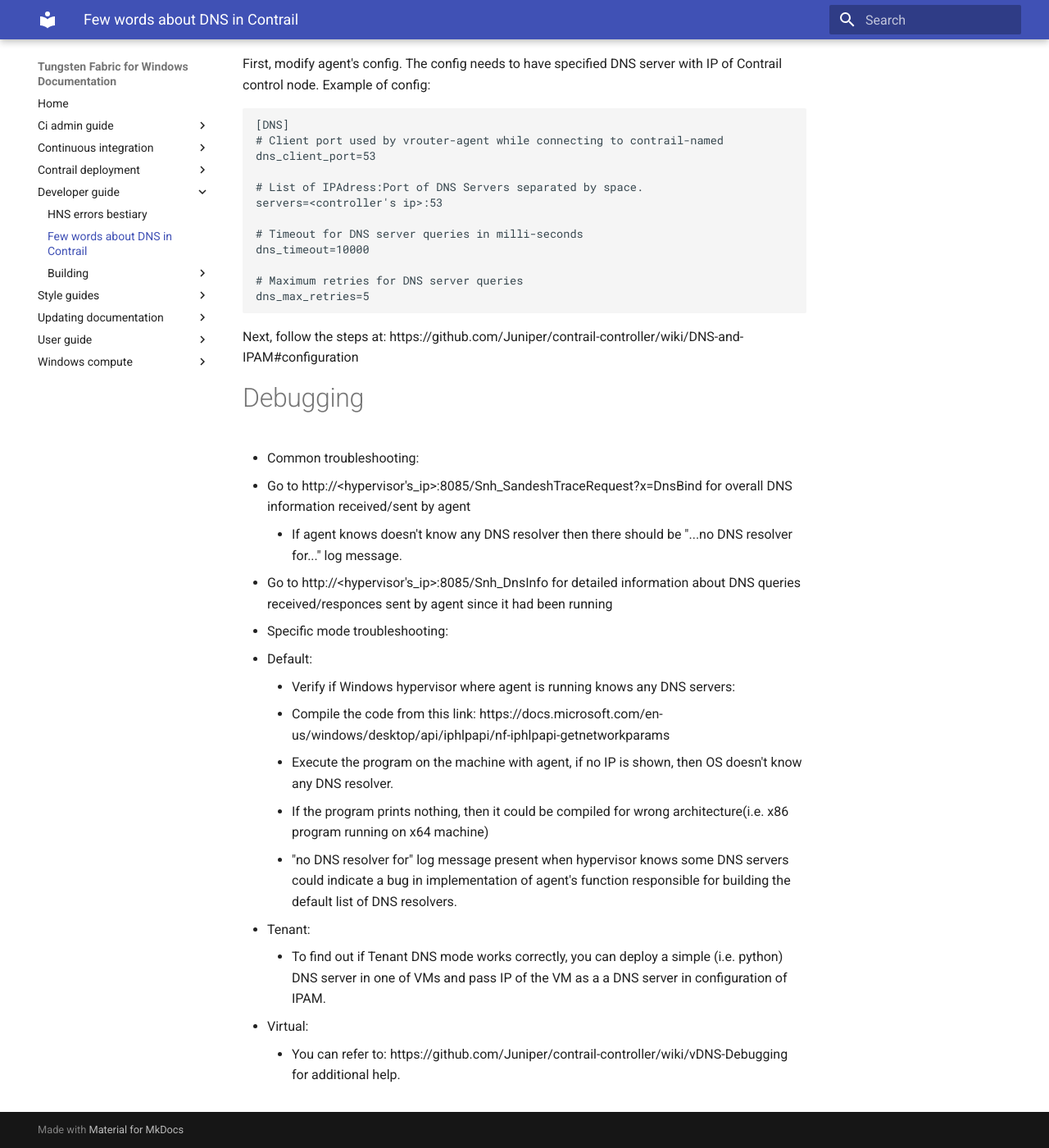
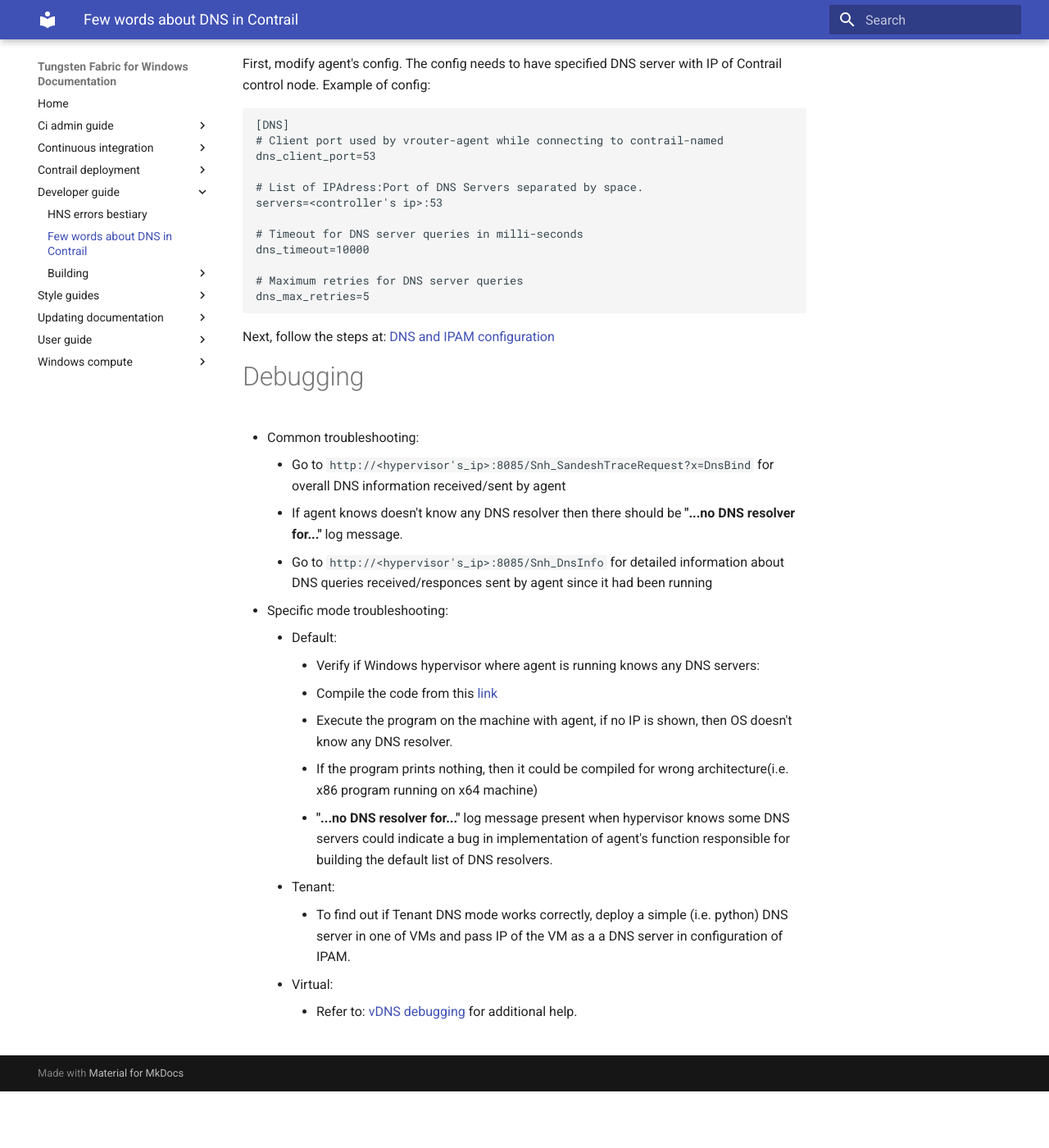
Before and after one commit to piotr-szuberski/contrail-windows-docs, an MkDocs documentation site: the page built from doc/developer_guide/dns_in_contrail_overview.md, in a window 1280 px wide and 1400 px high, scrolled down 489 px. Shown: the whole window at 82% size. Built offline with MkDocs 1.6.1 and Material for MkDocs 9.7.7, drawn with Linux system fonts in a browser that asks for light colours; after the commit the page ends 1820 px from its top, so only the background shows below that.

Commit message:
Fix formatting issues

```diff
--- a/doc/developer_guide/dns_in_contrail_overview.md
+++ b/doc/developer_guide/dns_in_contrail_overview.md
@@ -26,24 +26,22 @@
     # Maximum retries for DNS server queries
     dns_max_retries=5
 
-Next, follow the steps at:
-https://github.com/Juniper/contrail-controller/wiki/DNS-and-IPAM#configuration
+Next, follow the steps at: [DNS and IPAM configuration](https://github.com/Juniper/contrail-controller/wiki/DNS-and-IPAM#configuration)
 
 # Debugging
 
 * Common troubleshooting:
-  * Go to http://<hypervisor's_ip>:8085/Snh_SandeshTraceRequest?x=DnsBind for overall DNS information received/sent by agent
-    * If agent knows doesn't know any DNS resolver then there should be "...no DNS resolver for..." log message.
-  * Go to http://<hypervisor's_ip>:8085/Snh_DnsInfo for detailed information about DNS queries received/responces sent by agent since it had been running
+    * Go to `http://<hypervisor's_ip>:8085/Snh_SandeshTraceRequest?x=DnsBind` for overall DNS information received/sent by agent
+      * If agent knows doesn't know any DNS resolver then there should be **"...no DNS resolver for..."** log message.
+    * Go to `http://<hypervisor's_ip>:8085/Snh_DnsInfo` for detailed information about DNS queries received/responces sent by agent since it had been running
 * Specific mode troubleshooting:
-  * Default:
-    * Verify if Windows hypervisor where agent is running knows any DNS servers:
-      * Compile the code from this link: https://docs.microsoft.com/en-us/windows/desktop/api/iphlpapi/nf-iphlpapi-getnetworkparams
-      * Execute the program on the machine with agent, if no IP is shown, then OS doesn't know any DNS resolver.
-      * If the program prints nothing, then it could be compiled for wrong architecture(i.e. x86 program running on x64 machine)
-    * "no DNS resolver for" log message present when hypervisor knows some DNS servers could indicate a bug in implementation of agent's function responsible for building the default list of DNS resolvers.
-  * Tenant:
-    * To find out if Tenant DNS mode works correctly, you can deploy a simple (i.e. python) DNS server in one of VMs and pass IP of the VM as a a DNS server in configuration of IPAM.
-  * Virtual:
-    * You can refer to:
-https://github.com/Juniper/contrail-controller/wiki/vDNS-Debugging for additional help.
+    * Default:
+        * Verify if Windows hypervisor where agent is running knows any DNS servers:
+          * Compile the code from this [link](https://docs.microsoft.com/en-us/windows/desktop/api/iphlpapi/nf-iphlpapi-getnetworkparams)
+          * Execute the program on the machine with agent, if no IP is shown, then OS doesn't know any DNS resolver.
+          * If the program prints nothing, then it could be compiled for wrong architecture(i.e. x86 program running on x64 machine)
+        * **"...no DNS resolver for..."** log message present when hypervisor knows some DNS servers could indicate a bug in implementation of agent's function responsible for building the default list of DNS resolvers.
+    * Tenant:
+        * To find out if Tenant DNS mode works correctly, deploy a simple (i.e. python) DNS server in one of VMs and pass IP of the VM as a a DNS server in configuration of IPAM.
+    * Virtual:
+        * Refer to: [vDNS debugging](https://github.com/Juniper/contrail-controller/wiki/vDNS-Debugging) for additional help.
```
